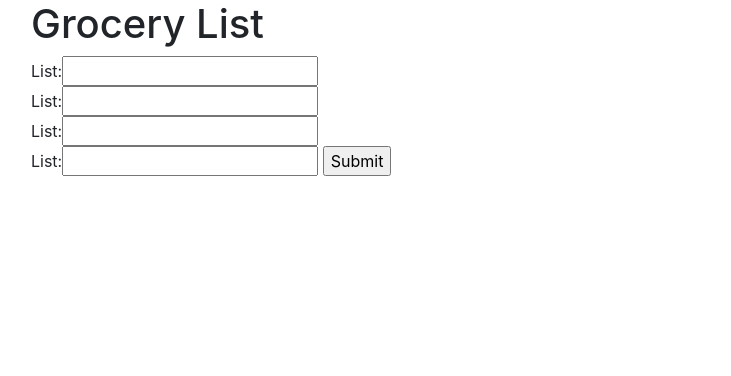
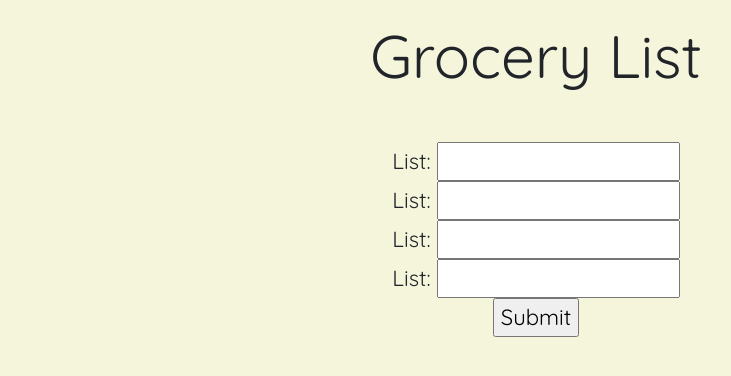
Before and after one commit to cyounger88/groceries, a plain HTML site: page index.html in a window 1280 px wide. Shown: the whole page, without its empty margins (54-785 px from the left). Drawn offline with Linux system fonts and the light colour scheme.

Commit message:
adds styles to form

```diff
--- a/css/styles.css
+++ b/css/styles.css
@@ -0,0 +1,23 @@
+body {
+  font-family: 'Quicksand', sans-serif;
+  background-color: beige;
+  text-align: center;
+
+}
+
+h1 {
+  font-size: 60px;
+  margin-bottom: 50px;
+}
+
+.container{
+  font-size: 22px;
+  text-align: center;
+  margin: 20px;
+  list-style-type: none;
+}
+
+ul {
+  list-style-type: none;
+  font-size: 22px;
+}
--- a/index.html
+++ b/index.html
@@ -1,6 +1,7 @@
 <!DOCTYPE html>
 <html>
   <head>
+    <link href="https://fonts.googleapis.com/css?family=Quicksand" rel="stylesheet">
     <link href="css/bootstrap.css" rel="stylesheet" type="text/css">
     <link href="css/styles.css" rel="stylesheet" type="text/css">
     <script src="js/jquery-3.3.1.js"></script>
@@ -10,15 +11,11 @@
   <body>
     <div class="container">
       <h1>Grocery List</h1>
-
       <form id="gList">
-
-      List:<input class="1" type="text"></input><br>
-      List:<input class="2" type="text"></input><br>
-      List:<input class="3" type="text"></input><br>
-      List:<input class="4" type="text"></input>
-
-
+        List: <input class="1" type="text"></input><br>
+        List: <input class="2" type="text"></input><br>
+        List: <input class="3" type="text"></input><br>
+        List: <input class="4" type="text"></input><br>
       <input type="submit">
       </form>
       <div id="output">
```
Lines whose indentation alone changed are shown as unchanged.
